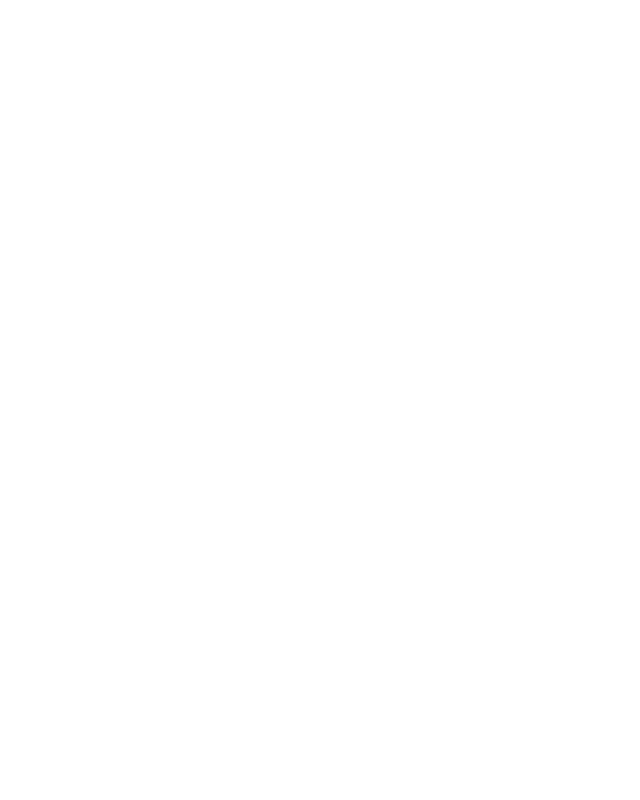
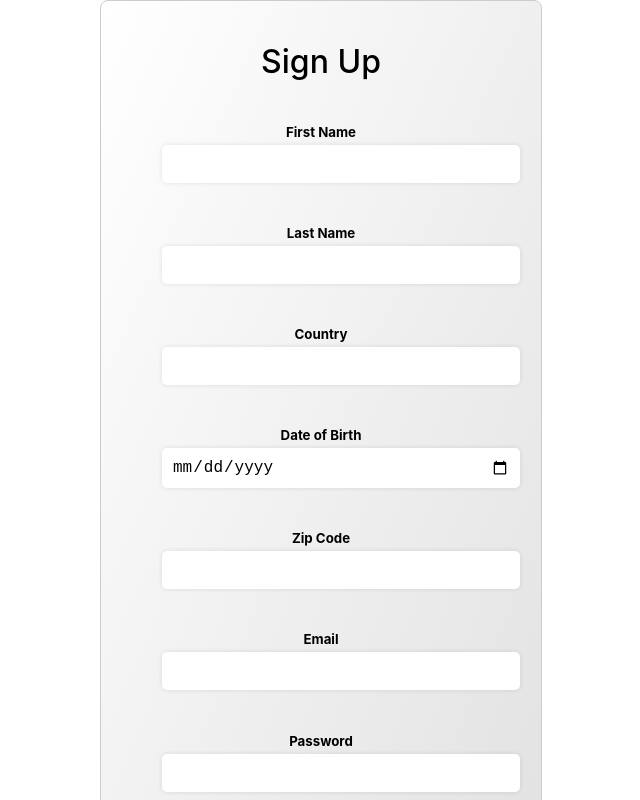
Before and after one commit to The-Anomalyz/JCSU_TS_031023, a React (Create React App) app in the folder nfl-ingame/: page /signup in a window 1280 px wide. Before the commit this address had no page. Shown: the top 800 px of the page, without its empty margins (319-959 px from the left). Built offline with nearby package versions, Linux system fonts and the light colour scheme.

Commit message:
About to Authenticate

```diff
--- a/nfl-ingame/src/App.js
+++ b/nfl-ingame/src/App.js
@@ -15,13 +15,20 @@
 import { Elements } from '@stripe/react-stripe-js'*/
 
 import SignupForm from './SignupForm';
-import SignIn from './SignIn';
 
 function App() {
   return (
     <div className="App">
       <BrowserRouter>
         <Routes>
+        <Route path='/signup'
+          element={(
+            <>
+
+            <SignupForm/>
+
+            </>
+          )}/>
         <Route path='/login'
           element={(
             <>
--- a/nfl-ingame/src/Login.css
+++ b/nfl-ingame/src/Login.css
@@ -40,6 +40,7 @@
     margin-top: 10px;
     border-color: rgb(43, 128, 240) #f3f3f3 #dddddd;
     color: #111;
+    cursor: pointer;
 }
 
 .login-button-1 {
@@ -51,4 +52,5 @@
     margin-top: 10px;
     border-color: rgb(43, 128, 240) #f3f3f3 #dddddd;
     color: #111;
+    cursor: pointer;
 }
--- a/nfl-ingame/src/SignupForm.css
+++ b/nfl-ingame/src/SignupForm.css
@@ -1,42 +1,54 @@
-.signup-form {
+.signup {
+  background-color: white;
+  height: 100vh;
   display: flex;
   flex-direction: column;
   align-items: center;
-    font-family: Arial, Helvetica, sans-serif;
-    margin-top: 50px;
 }
 
-  .form-group {
+.signup-form-container{
+  background: linear-gradient(to bottom right, #ffffff, #e0e0e0);
+  border: 1px solid #cccccc;
+  border-radius: 8px;
+  padding: 20px;
+  max-width: 400px;
+  margin: 0 auto;
   display: flex;
   flex-direction: column;
-    margin-bottom: 20px;
-    width: 300px;
+  justify-content: center;
+  align-items: center;
+
 }
 
-  .form-group label {
-    font-size: 18px;
-    font-weight: bold;
-    margin-bottom: 10px;
+.signup-form-container > h1 {
+  font-weight: 500;
+  margin-bottom: 20px;
 }
 
-  .form-group input {
-    padding: 10px;
-    font-size: 17px;
-    border-radius: 5px;
-    border: 1px solid #ccc;
+.signup-form-container > form > h5 {
+  margin-bottom: 5px;
 }
 
-  button[type="submit"] {
-    padding: 10px 20px;
-    font-size: 18px;
-    font-weight: bold;
-    background-color: #008CBA;
-    color: #fff;
+.signup-form-container > form > input {
+  padding: 8px;
+  font-size: 16px;
+  border: none;
+  border-bottom: 1px solid #cccccc;
+  margin-left: 10px;
+  width: 100%;
+  padding: 10px;
+  margin-bottom: 20px;
+  border: none;
   border-radius: 5px;
-    border: none;
-    cursor: pointer;
+  box-shadow: 0px 0px 5px 0px rgba(0, 0, 0, 0.1);
 }
 
-  button[type="submit"]:hover {
-    background-color: #006B9F;
+.signup-form-container > form > button {
+  margin-top: 20px;
+  padding: 10px 20px;
+  border: none;
+  border-radius: 5px;
+  font-size: 18px;
+  cursor: pointer;
+  background: #3374f5;
 }
--- a/nfl-ingame/src/SignupForm.js
+++ b/nfl-ingame/src/SignupForm.js
@@ -1,30 +1,74 @@
+/* eslint-disable react-hooks/exhaustive-deps */
+/* eslint-disable no-unused-vars */
 import React, { useState } from 'react';
 import './SignupForm.css';
+import { useNavigate } from 'react-router-dom';
 
 function SignupForm() {
-  const [formData, setFormData] = useState({
-    email: '',
-    password: '',
-    firstName: '',
-    lastName: '',
-    dob: '',
-    country: '',
-    zipcode: ''
-  });
+  const navigate = useNavigate();
+  const [name, setName] = useState('');
+  const [surname, setSurname] = useState('');
+  const [email, setEmail] = useState('');
+  const [password, setPassword] = useState('');
+  const [dob, setDOB] = useState('');
+  const [country, setCountry] = useState('');
+  const [zip, setZip] = useState('');
 
-  const handleInputChange = event => {
-    const { name, value } = event.target;
-    setFormData(prevState => ({ ...prevState, [name]: value }));
+  const handleNameChange = (event) => {
+    setName(event.target.value);
   };
 
-  const handleSubmit = event => {
-    event.preventDefault();
-    console.log(formData);
-    // do something with the form data, such as send it to a server
+  const handleSurnameChange = (event) => {
+    setSurname(event.target.value);
+  };
+
+  const handleEmailChange = (event) => {
+    setEmail(event.target.value);
+  };
+
+  const handlePasswordChange = (event) => {
+    setPassword(event.target.value);
+  };
+
+  const handleDOBChange = (event) => {
+    setDOB(event.target.value);
+  };
+
+  const handleZipChange = (event) => {
+    setZip(event.target.value);
+  };
+  const handleCountryChange = (event) => {
+    setCountry(event.target.value);
   };
 
   return (
-    React.createElement('div', { className: 'signup-form' },
+    <div className='signup'>
+      <div className="signup-form-container">
+       <h1>Sign Up</h1>
+      <form >
+        <h5>First Name</h5>
+          <input type="text" value={name} onChange={handleNameChange} />
+          <h5>Last Name</h5>
+          <input type="text" value={surname} onChange={handleSurnameChange} />
+          <h5>Country</h5>
+          <input type="text" value={country} onChange={handleCountryChange} />
+          <h5>Date of Birth</h5>
+          <input type="date" value={dob} onChange={handleDOBChange} />
+          <h5>Zip Code</h5>
+          <input type="number" value={zip} onChange={handleZipChange} />
+          <h5>Email</h5>
+          <input type="email" value={email} onChange={handleEmailChange} />
+          <h5>Password</h5>
+          <input type="password" value={password} onChange={handlePasswordChange} />
+        <button className='signup_button'>Sign up</button>
+      </form>
+      <p>
+        By Signing-in you agree to our terms of Condition. Please see our Privacy Notice, our Cookies Notice and our Interest-Based Ads
+      </p>
+    </div>
+
+    </div>
+    /*React.createElement('div', { className: 'signup-form' },
       React.createElement('form', { onSubmit: handleSubmit },
         React.createElement('div', { className: 'form-group' },
           React.createElement('label', { htmlFor: 'email' }, 'Email:'),
@@ -56,7 +100,7 @@
         ),
         React.createElement('button', { type: 'submit' }, 'Sign Up')
       )
-    )
+    )*/
   );
 }
 
```
Lines whose indentation alone changed are shown as unchanged.
